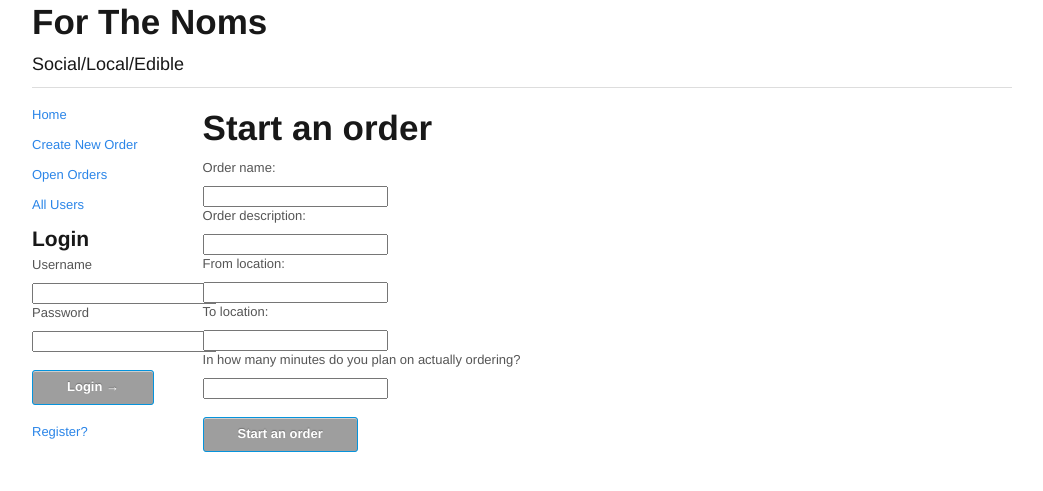
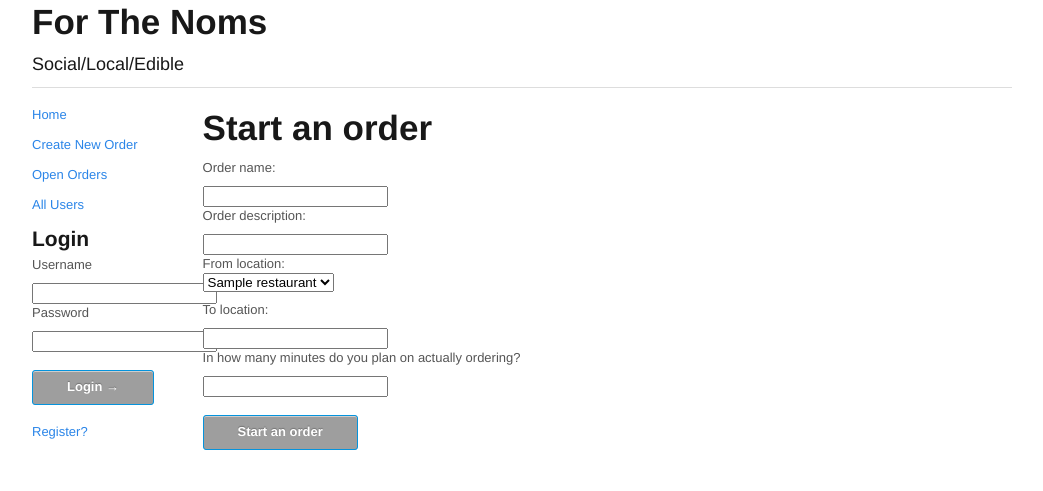
Before and after one commit to ayanonagon/nom, a Django app: template templates/start_order.html in a window 1280 px wide. Shown: the top 491 px of the page, without its empty margins (118-1161 px from the left). Run offline with Django 3.2, Linux system fonts and the light colour scheme; the template is opened without the code that fills it: most values are stand-ins (such as "Sample title", 1, 10 or a date in 2020); parts of the project's set-up code (start-up, migrations or seed data) failed here and were passed over; grey boxes are pictures that could not be loaded.

Commit message:
Restaurant selection appears to work

```diff
--- a/templates/start_order.html
+++ b/templates/start_order.html
@@ -7,7 +7,16 @@
 
         <label for="order_name">Order name:</label><input type="text" name="order_name" value="" id="order_name" />
         <label for="order_description">Order description:</label><input type="text" name="order_description" value="" id="order_description" />
-        <label for="from_location">From location:</label><input type="text" name="from_location" value="" id="from_location" />
+
+
+        <label for="from_location">From location:</label>
+        <select name="from_location" id="from_location" />
+          {% for restaurant in restaurants %}
+          <option value={{ restaurant.rid }}> {{ restaurant.name }} </option>
+          {% endfor %}
+        </select>
+
+
         <label for="to_location">To location:</label><input type="text" name="to_location" value="" id="to_location" />
         <label for="timeout">In how many minutes do you plan on actually ordering?</label><input type="text" name="timeout" value="" id="timeout" />
 
```
